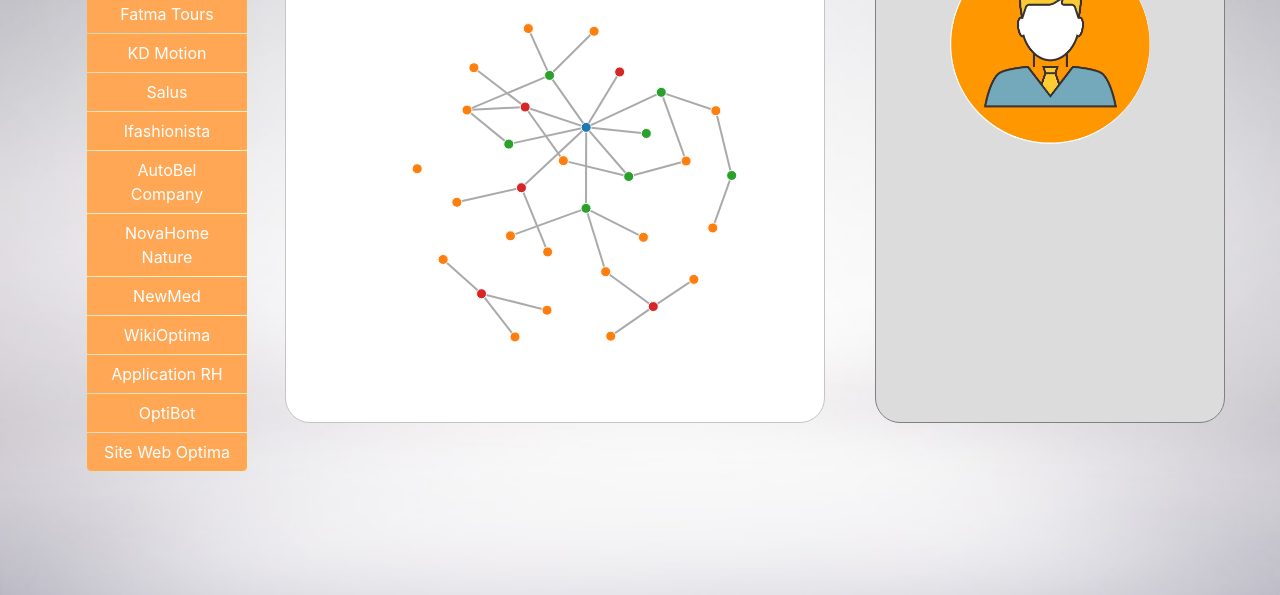
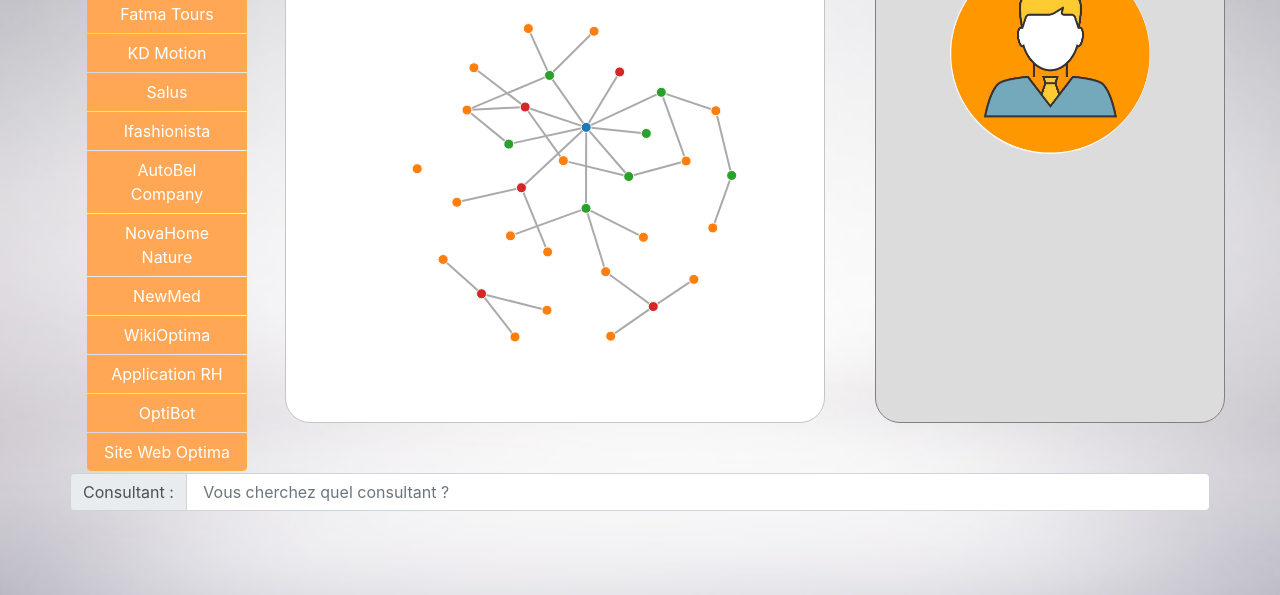
Before and after one commit to jelelfliss/Optivisualization, a plain HTML site: page index.html in a window 1280 px wide. Shown: the part 205-800 px from the top of the page. Drawn offline with nearby package versions, Linux system fonts and the light colour scheme.

Commit message:
Consultant Detection

```diff
--- a/css/style.css
+++ b/css/style.css
@@ -114,3 +114,11 @@ svg{
 	background-color: red;
 
 }
+
+.consultant-container{
+	padding: 10px;
+}
+
+footer{
+	margin: 5px;
+}
--- a/index.html
+++ b/index.html
@@ -64,6 +64,18 @@
 
       </div>
     </div>
+    <div class="row consultant_detector">
+      <div class="input-group mb-3">
+        <div class="input-group-prepend">
+          <span class="input-group-text" id="basic-addon1"> Consultant : </span>
+        </div>
+        <input type="text" class="form-control" placeholder=" Vous cherchez quel consultant ?" aria-label="Username" aria-describedby="basic-addon1">
+
+      </div>
+    </div>
+    <footer>
+
+    </footer>
   </div>
 
   <script type="text/javascript" src="js/jquery.min.js"></script>
```
